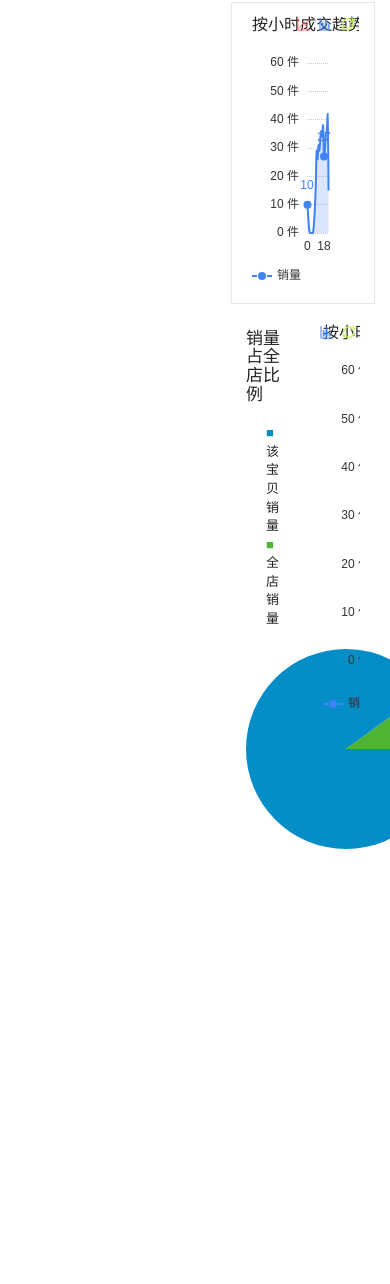
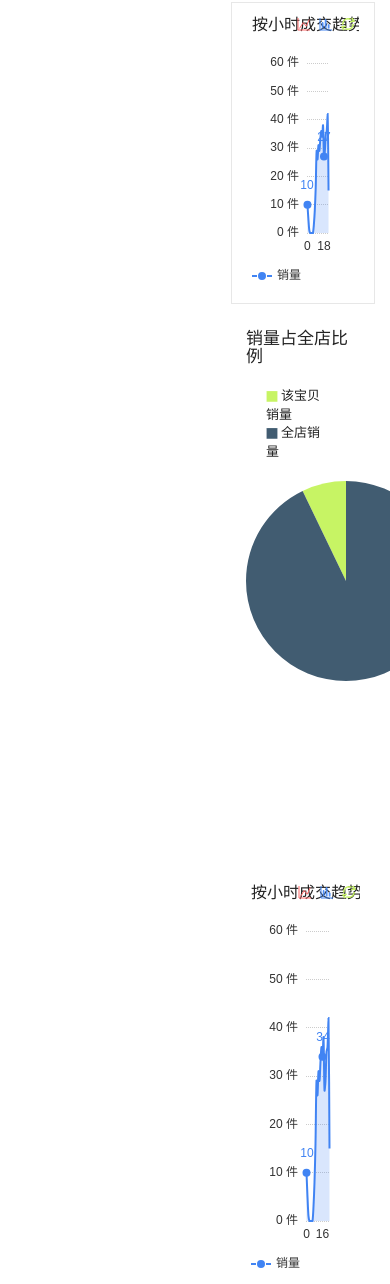
Before and after one commit to cash2one/dzt-s, a plain HTML site: page product_detail.html in a window 390 px wide. Shown: the part 2677-3961 px from the top of the page. Before the commit the page ends 3763 px from the top, so only its background shows below. Drawn offline with Linux system fonts and the light colour scheme.

Commit message:
修改饼形图

```diff
--- a/fonts/iconfont.css
+++ b/fonts/iconfont.css
@@ -100,6 +100,8 @@
 
 .icon-iconfontfanhui:before { content: "\e647"; }
 
+.icon-icon1:before { content: "\e644"; }
+
 .icon-yuandian:before { content: "\e61b"; }
 
 .icon-daochu:before { content: "\e63a"; }
--- a/product_detail.html
+++ b/product_detail.html
@@ -383,13 +383,13 @@
                     </div>
                 </div>
                 <div class="row padding-row">
-                    <div class="col-xs-6">
+                    <div class="col-xs-12 col-md-6">
                         <div class="row">
                             <div class="col-xs-12 sales-volume-precent-col">
                                 <h4>销量占全店比例</h4>
                                 <ul class="legend clearfix">
-                                    <li><span style="color:#058dc7;">■ </span>该宝贝销量</li>
-                                    <li><span style="color:#50b432;">■ </span>全店销量</li>
+                                    <li><span class="ico-font" style="color:#C7F464;">&#xe644; </span>该宝贝销量</li>
+                                    <li><span class="ico-font" style="color:#415C71;">&#xe644; </span>全店销量</li>
                                 </ul>
                                 <div id="sales-volume-precent" class="text-center">
 
@@ -397,7 +397,7 @@
                             </div>
                         </div>
                     </div>
-                    <div class="col-xs-6">
+                    <div class="col-xs-12 col-md-6">
                         <div class="row">
                             <div class="col-xs-12">
                                 <div id="buyer-level"></div>
@@ -546,7 +546,9 @@
          </div>
       </div>
   </div>
-
+<style>
+.tooltip-class{margin-right: 10px;margin-bottom: 12px;}
+</style>
 
     <script src="js/jquery-1.11.2.min.js"></script>
     <script src="js/bootstrap.min.js"></script>
@@ -863,11 +865,15 @@
                 g_buyer_level_bar.setOption(option);
             }
         );
-        $("#sales-volume-precent").sparkline([90,10 ], {
+        $("#sales-volume-precent").sparkline([130,10], {
             type: 'pie',
             width: '200',
             height: '200',
-            sliceColors: ['#058dc7','#50b432','#ff9900','#109618','#66aa00','#dd4477','#0099c6','#990099 ']
+            offset: 270,
+            numberFormatter:function(number){return Math.round(parseFloat(number)*100)/100;;},
+            sliceColors: ['#415C71','#C7F464','#4ECDC4','#FF6B6B','#66aa00','#C44D58','#0099c6','#990099 '],
+            highlightLighten:1.2,
+            tooltipFormat: $.spformat('<span style="color: {{color}}">&#9679;</span> {{percent}}%</span>', 'tooltip-class')
         });
         function getNewOption(day_length,data_type){
             var title;
```
Also changed, not shown: fonts/demo.html (+7 -0 lines), fonts/iconfont.ttf, fonts/iconfont.woff, 2 other files.
